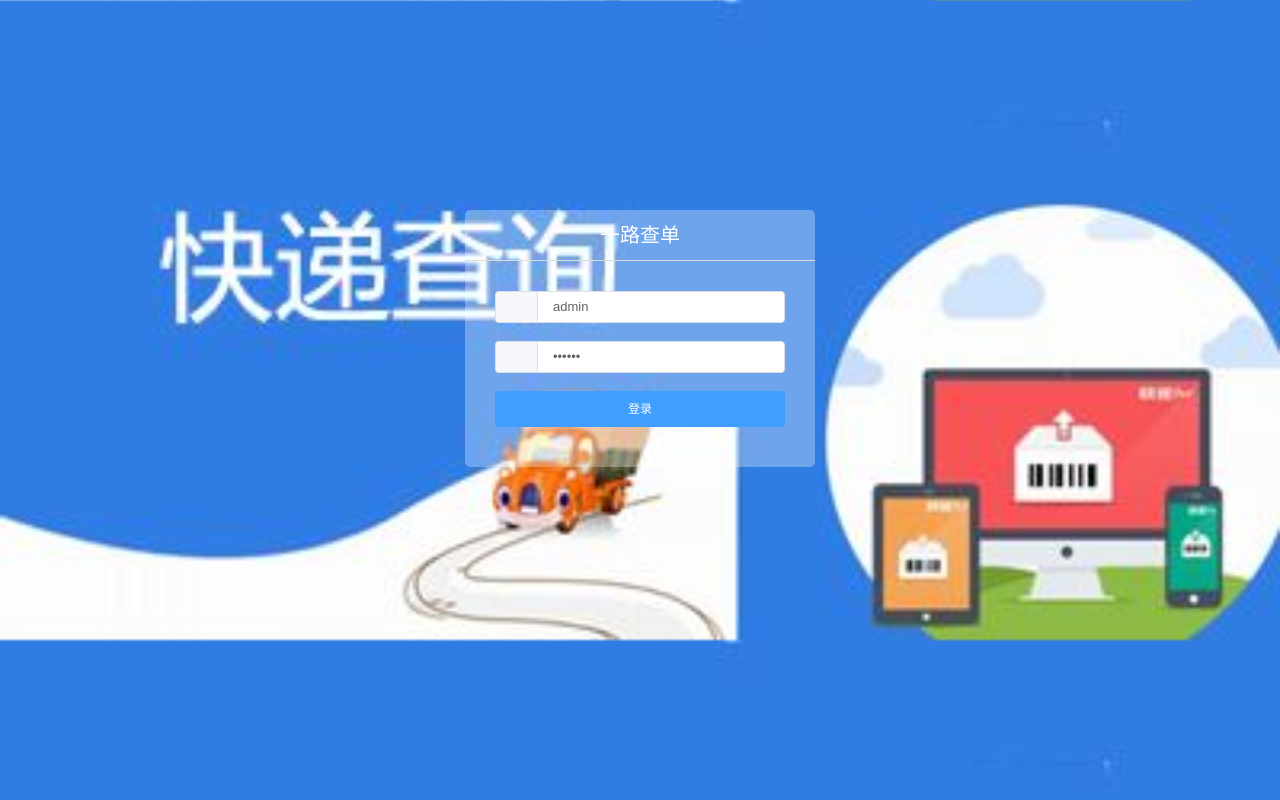
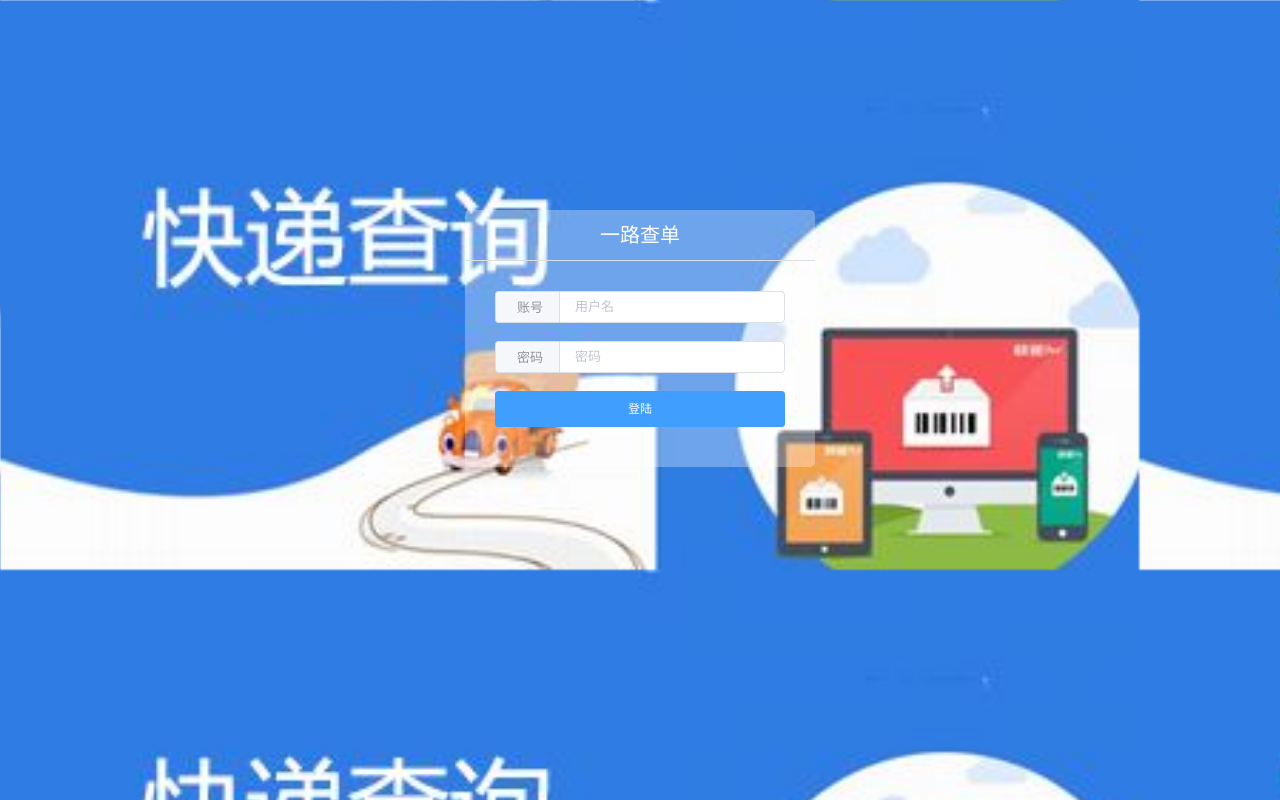
Before and after one commit to chenchensyz/waybill-manager-ui, a Vue app: page /#/login in a window 1280 px wide. Built offline with nearby package versions, Linux system fonts and the light colour scheme.

Commit message:
上线第一版稳定版

```diff
--- a/config/dev.env.js
+++ b/config/dev.env.js
@@ -4,5 +4,5 @@ const prodEnv = require('./prod.env')
 
 module.exports = merge(prodEnv, {
   NODE_ENV: '"development"',
-  API_ROOT: '"http://localhost:8084/waybill/"'
+  API_ROOT: '"http://localhost:8083/waybill/"'
 })
--- a/config/index.js
+++ b/config/index.js
@@ -21,7 +21,7 @@ module.exports = {
 
 				// Various Dev Server settings
 				host: 'localhost', // can be overwritten by process.env.HOST
-				port: 8080, // can be overwritten by process.env.PORT, if port is in use, a free one will be determined
+				port: 8081, // can be overwritten by process.env.PORT, if port is in use, a free one will be determined
 				autoOpenBrowser: false,
 				errorOverlay: true,
 				notifyOnErrors: true,
--- a/config/prod.env.js
+++ b/config/prod.env.js
@@ -1,7 +1,6 @@
 'use strict'
 module.exports = {
   NODE_ENV: '"production"',
-  // API_ROOT: '"http://47.111.111.14:8084/lingtalk/"'
-  // API_ROOT: '"http://58.211.187.150:8081/lingtalk/"'
-  API_ROOT: '"http://10.35.129.217:8084/waybill/"'
+  // API_ROOT: '"http://47.104.213.243:8083/waybill/"'
+  API_ROOT: '"http://www.hkgxfh.ltd:8083/waybill/"'
 }
--- a/index.html
+++ b/index.html
@@ -3,7 +3,7 @@
   <head>
     <meta charset="utf-8">
     <meta name="viewport" content="width=device-width,initial-scale=1.0">
-    <title>waybill-manager</title>
+    <title>一路查单</title>
   </head>
   <body>
     <div id="app"></div>
--- a/src/components/common/Header.vue
+++ b/src/components/common/Header.vue
@@ -196,4 +196,8 @@
   .el-dropdown-menu__item {
     text-align: center;
   }
+
+  .el-menu-item.is-active i{
+    color: white;
+  }
 </style>
--- a/src/components/page/BuyerList.vue
+++ b/src/components/page/BuyerList.vue
@@ -203,6 +203,7 @@
           if (valid) {
             var param = {
               id: this.form.id,
+              userName: this.form.userName,
               nickName: this.form.nickName,
               telephone: this.form.telephone,
               remark: this.form.remark,
--- a/src/components/page/Login.vue
+++ b/src/components/page/Login.vue
@@ -5,17 +5,17 @@
       <el-form :model="param" :rules="rules" ref="login" label-width="0px" class="ms-content">
         <el-form-item prop="userName">
           <el-input v-model="param.userName" placeholder="用户名">
-            <el-button slot="prepend" icon="el-icon-lx-people"></el-button>
+            <el-button slot="prepend" icon="el-icon-lx-people">账号</el-button>
           </el-input>
         </el-form-item>
         <el-form-item prop="password">
           <el-input type="password" placeholder="密码" v-model="param.password"
                     @keyup.enter.native="submitForm()">
-            <el-button slot="prepend" icon="el-icon-lx-lock"></el-button>
+            <el-button slot="prepend" icon="el-icon-lx-lock">密码</el-button>
           </el-input>
         </el-form-item>
         <div class="login-btn">
-          <el-button type="primary" @click="submitForm()" :loading="loading">登录</el-button>
+          <el-button type="primary" @click="submitForm()" :loading="loading">{{loginText}}</el-button>
         </div>
       </el-form>
     </div>
@@ -29,13 +29,14 @@
     data: function () {
       return {
         param: {
-          userName: 'admin',
-          password: '123123',
+          userName: '',
+          password: '',
         },
         rules: {
           userName: [{required: true, message: '请输入用户名', trigger: 'blur'}],
           password: [{required: true, message: '请输入密码', trigger: 'blur'}],
         },
+        loginText: "登陆",
         clickNum: 0,
         loading: false
       };
@@ -44,8 +45,11 @@
       submitForm() {
         if (this.clickNum >= 5) {
           this.loading = true;
+          this.loginText = "请30秒后重试";
           setTimeout(() => {
-            this.loading = false
+            this.loading = false;
+            this.clickNum = 0;
+            this.loginText = "登陆";
           }, 30000)
           return false;
         }
@@ -86,7 +90,7 @@
     width: 100%;
     height: 100%;
     background-image: url(../../assets/img/login-bg.jpg);
-    background-size: 100%;
+    background-size: 89%;
   }
 
   .ms-title {
--- a/src/components/page/Order.vue
+++ b/src/components/page/Order.vue
@@ -100,7 +100,6 @@
     data() {
       return {
         query: {
-          state: 1,
           address: '',
           name: '',
           pageNum: 1,
--- a/src/components/page/Password.vue
+++ b/src/components/page/Password.vue
@@ -21,7 +21,7 @@
             <el-input v-model="form.confirm" type="password"></el-input>
           </el-form-item>
           <el-form-item>
-            <el-button type="primary" @click="onSubmit('form')">表单提交</el-button>
+            <el-button type="primary" @click="onSubmit('form')">保存</el-button>
             <el-button>取消</el-button>
           </el-form-item>
         </el-form>
--- a/src/components/page/UserInfo.vue
+++ b/src/components/page/UserInfo.vue
@@ -3,7 +3,7 @@
     <div class="crumbs">
       <el-breadcrumb separator="/">
         <el-breadcrumb-item>
-          <i class="el-icon-lx-calendar"></i> 用户设置
+          <i class="el-icon-lx-calendar"></i> 设置
         </el-breadcrumb-item>
         <el-breadcrumb-item>账户信息</el-breadcrumb-item>
       </el-breadcrumb>
@@ -29,11 +29,11 @@
           <el-form-item label="创建时间">
             <el-input v-model="form.createTimeStr" disabled="disabled"></el-input>
           </el-form-item>
-          <el-form-item label="修改时间">
-            <el-input v-model="form.updateTimeStr" disabled="disabled"></el-input>
-          </el-form-item>
+          <!--<el-form-item label="修改时间">-->
+            <!--<el-input v-model="form.updateTimeStr" disabled="disabled"></el-input>-->
+          <!--</el-form-item>-->
           <el-form-item>
-            <el-button type="primary" @click="onSubmit('form')">表单提交</el-button>
+            <el-button type="primary" @click="onSubmit('form')">保存</el-button>
             <el-button>取消</el-button>
           </el-form-item>
         </el-form>
--- a/src/router/routers.js
+++ b/src/router/routers.js
@@ -48,7 +48,7 @@ export default [
       {
         path: '/buyerList',
         component: resolve => require(['@/components/page/BuyerList'], resolve),
-        meta: {title: '买手列表'}
+        meta: {title: '采购列表'}
       },
       {
         path: '/userList',
--- a/src/utils/request.js
+++ b/src/utils/request.js
@@ -36,7 +36,7 @@ service.interceptors.response.use(response => {
       case 401:
         localStorage.clear();
         Routers.push('/login');
-        err.message = '登陆超时'
+        err.message = '当前登陆信息失效，请重新登陆'
         break
       case 403:
         err.message = '拒绝访问'
```
